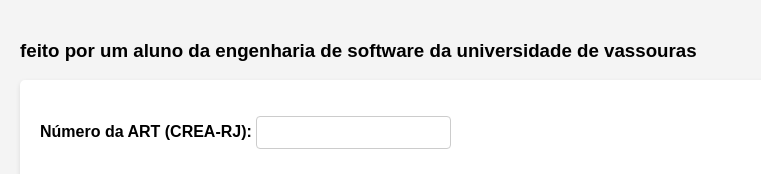
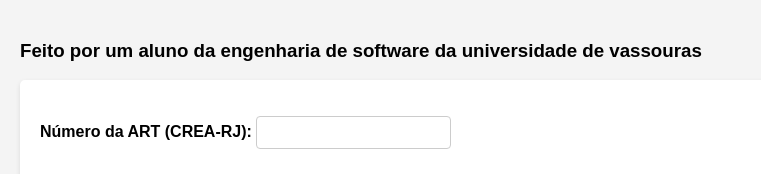
Before and after one commit to Luann8/Simulador-de-art, a plain HTML site: page index.html in a window 1280 px wide. Shown: the part 173-347 px from the top of the page, 0-761 px from the left. Drawn offline with nearby package versions, Linux system fonts and the light colour scheme.

Commit message:
Update index.html

```diff
--- a/index.html
+++ b/index.html
@@ -142,7 +142,7 @@
 </head>
 <body>
   <img src="https://seeklogo.com/images/U/universidade-de-vassouras-logo-925627086A-seeklogo.com.png" alt="CREA-RJ" style="width: 200px; margin-bottom: 20px;">
-  <h3>feito por um aluno da engenharia de software da universidade de vassouras</h3>
+  <h3>Feito por um aluno da engenharia de software da universidade de vassouras</h3>
   <form id="art-form">
     <p><strong>Número da ART (CREA-RJ):</strong> <input type="text" name="numero_art" required></p>
     <br>
```
